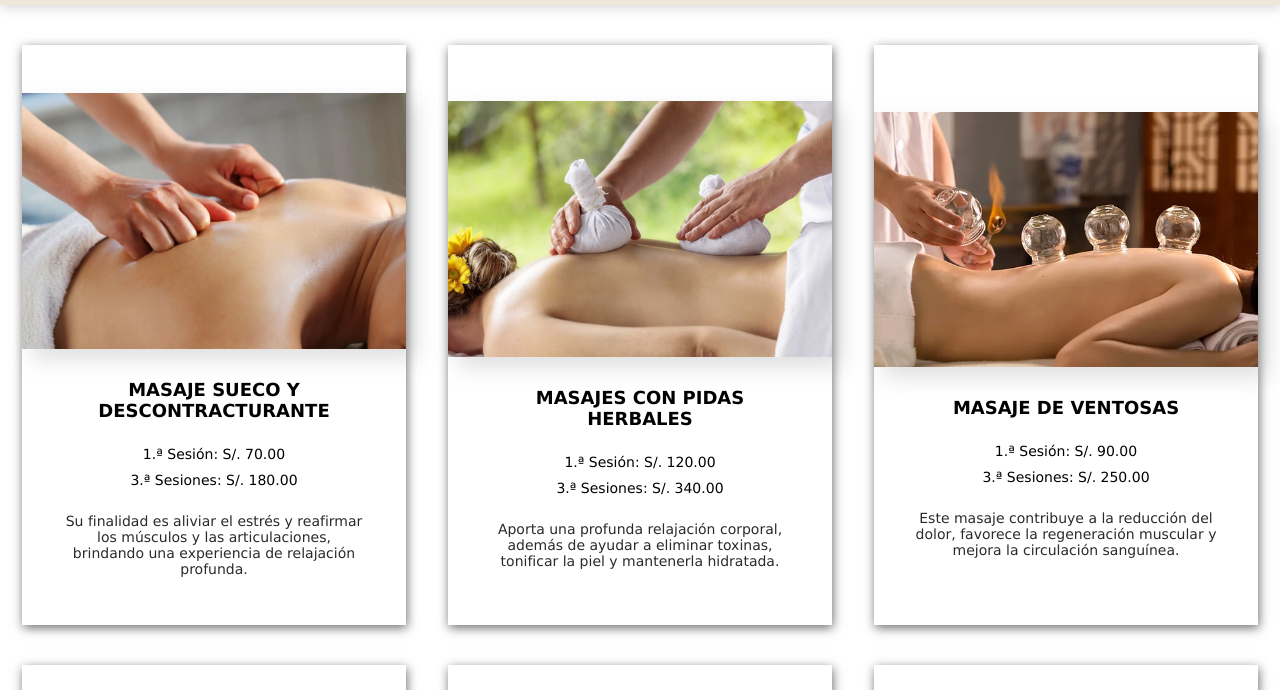
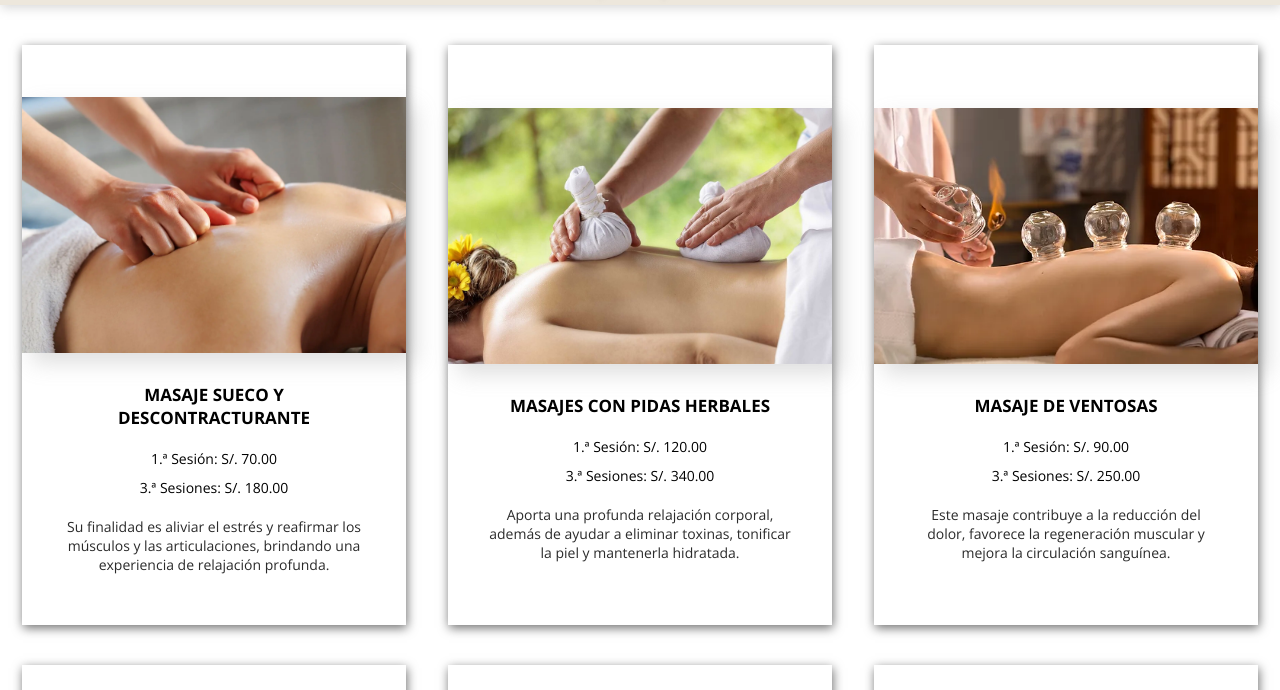
Before and after one commit to MelChita5/PagWeb_MasajesTerapeuticos_D-Amore, a plain HTML site: page index.html in a window 1280 px wide. Shown: the part 110-800 px from the top of the page. Drawn offline with nearby package versions, Linux system fonts and the light colour scheme.

Commit message:
cambio de fuente

```diff
--- a/assets/estilos/estilo.css
+++ b/assets/estilos/estilo.css
@@ -95,16 +95,16 @@ section > div:hover {
     display: flex;
     justify-content: center;
     text-align: center;
-    font-size: 18px;
+    font-size: 17px;
     font-weight: bold;
-    font-family: 'Lucida Sans', 'Lucida Sans Regular', 'Lucida Grande', 'Lucida Sans Unicode', Geneva, Verdana, sans-serif
+    font-family: "Open Sans", sans-serif;
 }
 .precio{
     display: flex;
     flex-direction: column;
     justify-content: center;
     align-items: center;
-    margin: 20px;
+    margin: 15px;
 }
 .precio1, .rpecio2{
     display: flex;
@@ -112,7 +112,7 @@ section > div:hover {
     align-content: center;
     margin: 5px 0;
     font-size: 14px;
-    font-family: 'Lucida Sans', 'Lucida Sans Regular', 'Lucida Grande', 'Lucida Sans Unicode', Geneva, Verdana, sans-serif;
+    font-family: "Open Sans", sans-serif;
 }
 
 .descripcion{
@@ -123,7 +123,7 @@ section > div:hover {
     color: rgb(43, 43, 43);
     text-align: center;
     font-size: 14px;
-    font-family: 'Lucida Sans', 'Lucida Sans Regular', 'Lucida Grande', 'Lucida Sans Unicode', Geneva, Verdana, sans-serif;
+    font-family: "Open Sans", sans-serif;
 }
 
 
--- a/index.html
+++ b/index.html
@@ -6,6 +6,9 @@
     <title>D´Amore</title>
     <link rel="stylesheet" href="assets/estilos/estilo.css">
     <script src="assets/scripts/script.js"></script>
+    <link rel="preconnect" href="https://fonts.googleapis.com">
+    <link rel="preconnect" href="https://fonts.gstatic.com" crossorigin>
+    <link href="https://fonts.googleapis.com/css2?family=Open+Sans:ital,wght@0,300..800;1,300..800&display=swap" rel="stylesheet">
 
 </head>
 <body>
```
